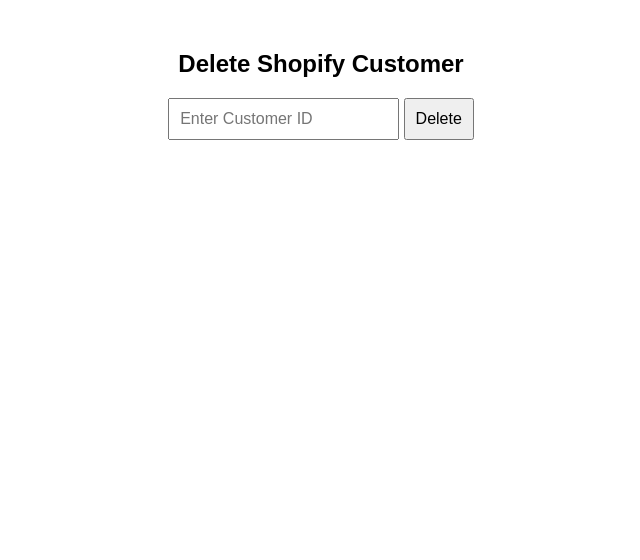
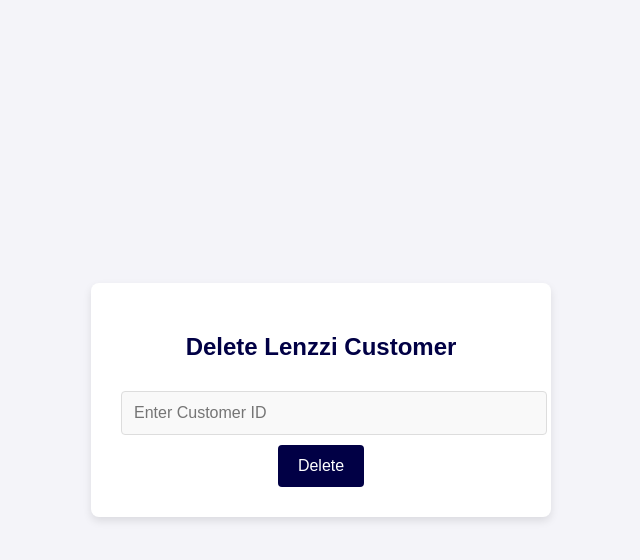
Before and after one commit to kinjmam941/1delete-account-lenzzi, a plain HTML site: page templates/home.html in a window 1280 px wide. Shown: the whole page, without its empty margins (319-959 px from the left). Drawn offline with Linux system fonts and the light colour scheme.

Commit message:
Update home.html

```diff
--- a/templates/home.html
+++ b/templates/home.html
@@ -1,17 +1,81 @@
 <!DOCTYPE html>
-<html>
+<html lang="en">
 <head>
-    <title>Delete Shopify Customer</title>
+    <meta charset="UTF-8">
+    <meta name="viewport" content="width=device-width, initial-scale=1.0">
+    <title>Delete Lenzzi Customer</title>
     <style>
-        body { font-family: Arial; margin-top: 50px; text-align: center; }
-        input, button { padding: 10px; font-size: 16px; }
+        body {
+            font-family: 'Arial', sans-serif;
+            background-color: #f4f4f9;
+            margin: 0;
+            padding: 0;
+            display: flex;
+            justify-content: center;
+            align-items: center;
+            height: 100vh;
+            color: #333;
+        }
+
+        .container {
+            background-color: #fff;
+            border-radius: 8px;
+            box-shadow: 0 4px 8px rgba(0, 0, 0, 0.1);
+            padding: 30px;
+            width: 100%;
+            max-width: 400px;
+            text-align: center;
+        }
+
+        h2 {
+            font-size: 24px;
+            color: #010045;
+            margin-bottom: 20px;
+        }
+
+        input[type="number"] {
+            width: 100%;
+            padding: 12px;
+            margin: 10px 0;
+            border: 1px solid #ddd;
+            border-radius: 4px;
+            font-size: 16px;
+            background-color: #f9f9f9;
+            transition: border-color 0.3s ease;
+        }
+
+        input[type="number"]:focus {
+            border-color: #010045;
+            outline: none;
+        }
+
+        button {
+            padding: 12px 20px;
+            background-color: #010045;
+            color: white;
+            border: none;
+            border-radius: 4px;
+            font-size: 16px;
+            cursor: pointer;
+            transition: background-color 0.3s ease;
+        }
+
+        button:hover {
+            background-color: #003366;
+        }
+
+        button:focus {
+            outline: none;
+        }
     </style>
 </head>
 <body>
-    <h2>Delete Shopify Customer</h2>
-    <form method="POST" action="/delete-customer">
-        <input type="number" name="customer_id" placeholder="Enter Customer ID" required />
-        <button type="submit">Delete</button>
-    </form>
+    <div class="container">
+        <h2>Delete Lenzzi Customer</h2>
+        <form method="POST" action="/delete-customer">
+            <input type="number" name="customer_id" placeholder="Enter Customer ID" required />
+            <button type="submit">Delete</button>
+        </form>
+    </div>
 </body>
 </html>
```
